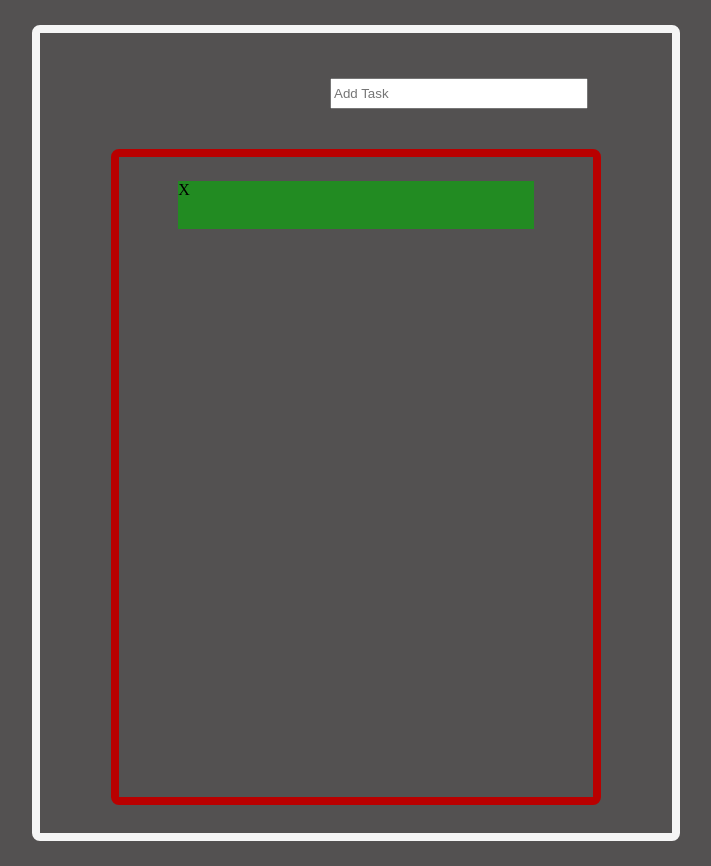
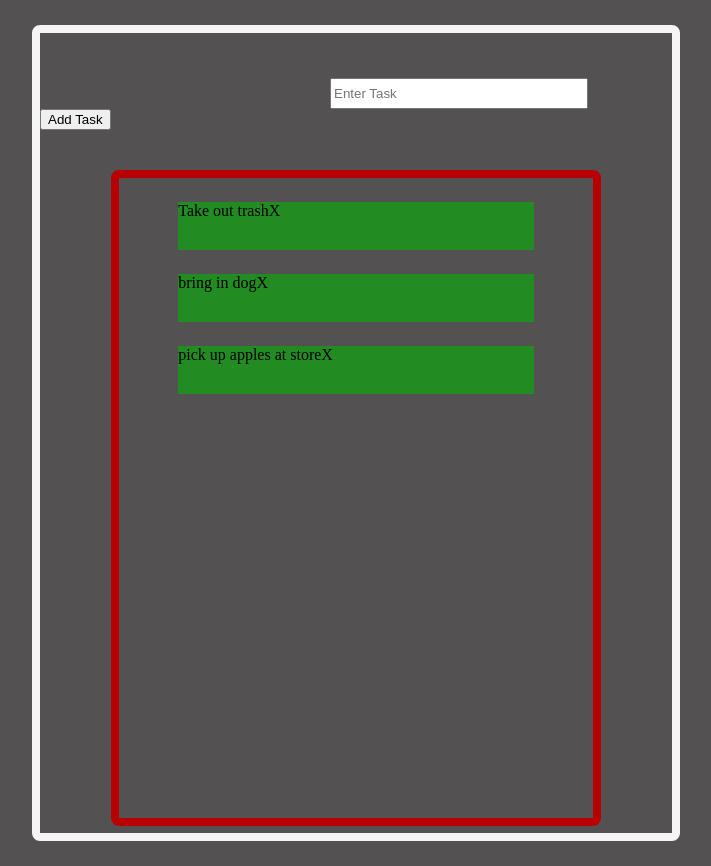
Before and after one commit to Rzavala414/react-todo-list, a React (Create React App) app: page / in a window 1280 px wide. Shown: the whole page, without its empty margins (284-995 px from the left). Built offline with nearby package versions, Linux system fonts and the light colour scheme.

Commit message:
able to get user input and display it

```diff
--- a/src/Components/App/App.js
+++ b/src/Components/App/App.js
@@ -3,11 +3,25 @@ import Tasksbox from '../Tasksbox/Tasksbox';
 import './App.css';
 
 class App extends React.Component{
+  constructor(props){
+    super(props)
+    this.state = {
+      taskList: ['Take out trash', 'bring in dog', 'pick up apples at store']
+    }
+
+    this.getTask = this.getTask.bind(this);
+  }
+
+  getTask(task){
+    let taskList = this.state.taskList;
+    let  updatedTaskList = taskList.push(task);
+    this.setState({tasks: updatedTaskList})
+  }
 
   render(){
     return(
       <div>
-        <Tasksbox/>
+        <Tasksbox tasks={this.state.taskList} getTask={this.getTask}/>
       </div>
     )
   }
--- a/src/Components/Task/Task.js
+++ b/src/Components/Task/Task.js
@@ -1,13 +1,14 @@
 import React from 'react';
 import './Task.css';
 
+// Creates a task
 export default class Task extends React.Component{
 
     render(){
 
         return(
             <div className='task'>
-                {/* layout task here */}
+                {this.props.task}
                 <span>X</span>
             </div>
         )
--- a/src/Components/TaskContainer/TaskContainer.js
+++ b/src/Components/TaskContainer/TaskContainer.js
@@ -2,12 +2,17 @@ import React from 'react';
 import Task from '../Task/Task';
 import './TaskContainer.css'
 
+// Displays each individual task
 export default class TaskContainer extends React.Component{
 
     render(){
         return(
             <div className="task-container">
-                <Task/>
+               {
+                 this.props.tasks && this.props.tasks.map((task, id) => {
+                      return <Task key={id} task={task}/>
+                  })
+                }
             </div>
         )
     }
--- a/src/Components/Tasksbox/Tasksbox.js
+++ b/src/Components/Tasksbox/Tasksbox.js
@@ -2,13 +2,34 @@ import React from 'react';
 import TaskContainer from '../TaskContainer/TaskContainer';
 import './Tasksbox.css';
 
+// Displays the input for users and container of tasks
 export default class Tasksbox extends React.Component{
+    constructor(props){
+        super(props)
+        this.state = {
+            task: 'Enter Task'
+        }
+
+        this.onClick = this.onClick.bind(this);
+        this.onChange = this.onChange.bind(this);
+    }
+
+    onClick(){
+        this.props.getTask(this.state.task)
+    }
+
+    onChange(event){
+        let task = event.target.value;
+        this.setState({task})
+    }
 
     render(){
         return(
             <div className="container">
-                <input type='text' placeholder="Add Task" ></input>
-                <TaskContainer/>
+                <input type='text' placeholder={this.state.task} onChange={this.onChange} ></input>
+                <button onClick={this.onClick}>Add Task</button>
+
+                <TaskContainer tasks={this.props.tasks}/>
             </div>
         )
     }
```
